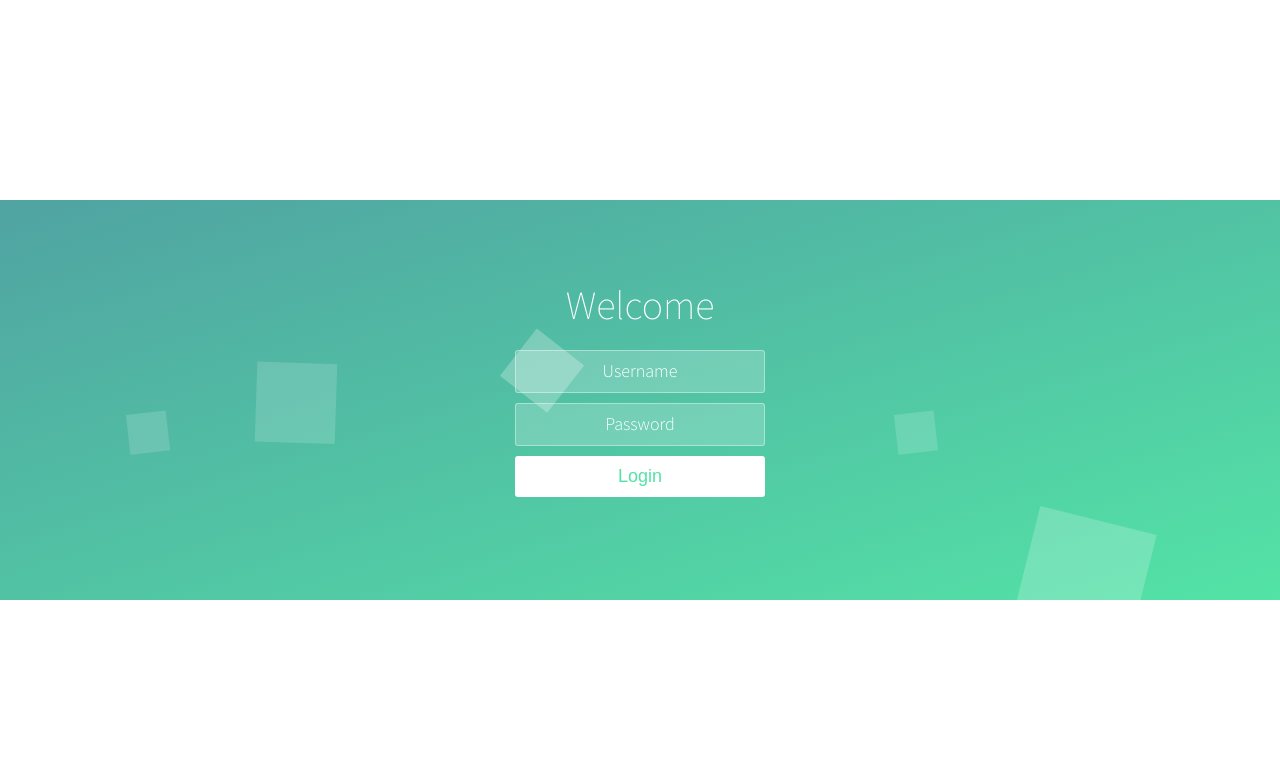
After one commit to Lairion/MainAcadProg, a Django app: page /login/ in a window 1280 px wide. The commit adds this page. Shown: the top 759 px of the page. Run offline with Django 3.2, Linux system fonts and the light colour scheme; some libraries are stand-ins or nearby versions.

Commit message:
Added REST and login

```diff
--- a/Portfolio/urls.py
+++ b/Portfolio/urls.py
@@ -17,10 +17,38 @@ from django.conf import settings
 from django.conf.urls.static import static
 from django.conf.urls import url, include
 from django.contrib import admin
+from django.shortcuts import render
+from django.http import HttpResponseRedirect,HttpResponse
+
+from django.contrib.auth import authenticate, login
+
+def my_auth(request):
+    username = request.POST.get('username',"user")
+
+    password = request.POST.get('password',"....")
+    user = authenticate(request, username=username, password=password)
+
+    print(user)
+    if user is not None:
+        login(request, user)
+        return HttpResponseRedirect("/skills/")
+    else:
+        # Return an 'invalid login' error message.
+        return HttpResponseRedirect('/login/')
+
+
+def my_login(request):
+    context = {
+        'title':"Login"
+    }
+    return render(request,'templates/login.html',context)
+
 
 urlpatterns = [
     url(r'^admin/', admin.site.urls),
     url(r'', include("skills.urls", namespace="skills")),
+    url(r'^login/', my_login),
+    url(r'^auth/', my_auth),
     #url(r'', include("skills.urls")),
 ]
 if settings.DEBUG:
--- a/skills/models.py
+++ b/skills/models.py
@@ -34,7 +34,7 @@ class Project(models.Model):
         return str(self.name)
 
     def get_url(self):
-        return reverse('skills:my_project',{id:self.id})
+        return reverse('skills:my_project',kwargs={'id':self.id})
         #return reverse('my_project', args=[self.id])
 
 
--- /dev/null
+++ b/skills/static/css/project.css
@@ -0,0 +1,6 @@
+.right_header{
+	float: right;
+}
+.left_img{
+	float: left;
+}
--- a/skills/templates/project.html
+++ b/skills/templates/project.html
@@ -1,8 +1,12 @@
 {%extends 'templates/base.html'%}
+{% load staticfiles %}
 {%block style%}
+	<link rel="stylesheet" href="{% static 'skills/static/css/project.css'%}">
 {%endblock style%}
 {%block content%}
-	{{project.name}}
+	<div class="right_header"><h2>{{project.name}}</h2></div>
+	<div class="left_Img"><img src="{%if project.image%}{{project.image.url}}{%else%}/media/no_img.jpg{%endif%}" alt=""></div>
+	<div>{{project.description}}</div>
 {%endblock content%}
 {%block scripts%}
 {%endblock scripts%}
--- a/skills/templates/projects.html
+++ b/skills/templates/projects.html
@@ -34,7 +34,7 @@
                 <p>
                     {{ project.instance.description }}
                 </p>
-                <a href="{{project.get_url}}" class="btn"> button</a>
+                <a href="{{project.instance.get_url}}" class="btn"> button</a>
             </div>
         </div>
         {% else %}
@@ -56,7 +56,7 @@
                     <p>
                         {{ project.instance.description }}
                     </p>
-                    <a href="{{project.get_url}}" class="btn">button</a>
+                    <a href="{{project.instance.get_url}}" class="btn">button</a>
                 </div>
         </div>
         {% endif %} {% endfor %}
--- a/skills/templates/skills.html
+++ b/skills/templates/skills.html
@@ -7,7 +7,7 @@
  <section id="skills">
  	{% for skill in skills %}
  	<progress value="{{skill.exp}}" max="100"></progress>
- 	<span>{{skill.name}}</span>
+ 	{%if request.user.is_staff%}<span>{{skill.name}}</span>{%endif%}
  	{% endfor %}
 </section>
 {% endblock content%}
--- a/skills/views.py
+++ b/skills/views.py
@@ -10,6 +10,8 @@ class SkillsViews(object):
 	@staticmethod
 	def skills(request):
 		skills = Skill.objects.all()
+		print(request.user)
+		print(request.user.is_staff)
 		context = {
 			"title":"Skills",
 			"skills":skills
@@ -22,6 +24,7 @@ class SkillsViews(object):
 		new_projects = []
 		for i in range(len(projects)):
 			new_projects.append({"instance":projects[i],"result":i % 2 == 0})
+		print(new_projects[0]['instance'].get_url())
 
 		context ={
 			"title":"Projects",
--- /dev/null
+++ b/static/css/login_animate.css
@@ -0,0 +1,231 @@
+@import url(https://fonts.googleapis.com/css?family=Source+Sans+Pro:200,300);
+* {
+  -webkit-box-sizing: border-box;
+          box-sizing: border-box;
+  margin: 0;
+  padding: 0;
+  font-weight: 300;
+}
+body {
+  font-family: 'Source Sans Pro', sans-serif;
+  color: white;
+  font-weight: 300;
+}
+body ::-webkit-input-placeholder {
+  /* WebKit browsers */
+  font-family: 'Source Sans Pro', sans-serif;
+  color: white;
+  font-weight: 300;
+}
+body :-moz-placeholder {
+  /* Mozilla Firefox 4 to 18 */
+  font-family: 'Source Sans Pro', sans-serif;
+  color: white;
+  opacity: 1;
+  font-weight: 300;
+}
+body ::-moz-placeholder {
+  /* Mozilla Firefox 19+ */
+  font-family: 'Source Sans Pro', sans-serif;
+  color: white;
+  opacity: 1;
+  font-weight: 300;
+}
+body :-ms-input-placeholder {
+  /* Internet Explorer 10+ */
+  font-family: 'Source Sans Pro', sans-serif;
+  color: white;
+  font-weight: 300;
+}
+.wrapper {
+  background: #50a3a2;
+  background: -webkit-gradient(linear, left top, right bottom, from(#50a3a2), to(#53e3a6));
+  background: linear-gradient(to bottom right, #50a3a2 0%, #53e3a6 100%);
+  position: absolute;
+  top: 50%;
+  left: 0;
+  width: 100%;
+  height: 400px;
+  margin-top: -200px;
+  overflow: hidden;
+}
+.wrapper.form-success .container h1 {
+  -webkit-transform: translateY(85px);
+          transform: translateY(85px);
+}
+.container {
+  max-width: 600px;
+  margin: 0 auto;
+  padding: 80px 0;
+  height: 400px;
+  text-align: center;
+}
+.container h1 {
+  font-size: 40px;
+  -webkit-transition-duration: 1s;
+          transition-duration: 1s;
+  -webkit-transition-timing-function: ease-in-put;
+          transition-timing-function: ease-in-put;
+  font-weight: 200;
+}
+form {
+  padding: 20px 0;
+  position: relative;
+  z-index: 2;
+}
+form input {
+  -webkit-appearance: none;
+     -moz-appearance: none;
+          appearance: none;
+  outline: 0;
+  border: 1px solid rgba(255, 255, 255, 0.4);
+  background-color: rgba(255, 255, 255, 0.2);
+  width: 250px;
+  border-radius: 3px;
+  padding: 10px 15px;
+  margin: 0 auto 10px auto;
+  display: block;
+  text-align: center;
+  font-size: 18px;
+  color: white;
+  -webkit-transition-duration: 0.25s;
+          transition-duration: 0.25s;
+  font-weight: 300;
+}
+form input:hover {
+  background-color: rgba(255, 255, 255, 0.4);
+}
+form input:focus {
+  background-color: white;
+  width: 300px;
+  color: #53e3a6;
+}
+form button {
+  -webkit-appearance: none;
+     -moz-appearance: none;
+          appearance: none;
+  outline: 0;
+  background-color: white;
+  border: 0;
+  padding: 10px 15px;
+  color: #53e3a6;
+  border-radius: 3px;
+  width: 250px;
+  cursor: pointer;
+  font-size: 18px;
+  -webkit-transition-duration: 0.25s;
+          transition-duration: 0.25s;
+}
+form button:hover {
+  background-color: #f5f7f9;
+}
+.bg-bubbles {
+  position: absolute;
+  top: 0;
+  left: 0;
+  width: 100%;
+  height: 100%;
+  z-index: 1;
+}
+.bg-bubbles li {
+  position: absolute;
+  list-style: none;
+  display: block;
+  width: 40px;
+  height: 40px;
+  background-color: rgba(255, 255, 255, 0.15);
+  bottom: -160px;
+  -webkit-animation: square 25s infinite;
+  animation: square 25s infinite;
+  -webkit-transition-timing-function: linear;
+  transition-timing-function: linear;
+}
+.bg-bubbles li:nth-child(1) {
+  left: 10%;
+}
+.bg-bubbles li:nth-child(2) {
+  left: 20%;
+  width: 80px;
+  height: 80px;
+  -webkit-animation-delay: 2s;
+          animation-delay: 2s;
+  -webkit-animation-duration: 17s;
+          animation-duration: 17s;
+}
+.bg-bubbles li:nth-child(3) {
+  left: 25%;
+  -webkit-animation-delay: 4s;
+          animation-delay: 4s;
+}
+.bg-bubbles li:nth-child(4) {
+  left: 40%;
+  width: 60px;
+  height: 60px;
+  -webkit-animation-duration: 22s;
+          animation-duration: 22s;
+  background-color: rgba(255, 255, 255, 0.25);
+}
+.bg-bubbles li:nth-child(5) {
+  left: 70%;
+}
+.bg-bubbles li:nth-child(6) {
+  left: 80%;
+  width: 120px;
+  height: 120px;
+  -webkit-animation-delay: 3s;
+          animation-delay: 3s;
+  background-color: rgba(255, 255, 255, 0.2);
+}
+.bg-bubbles li:nth-child(7) {
+  left: 32%;
+  width: 160px;
+  height: 160px;
+  -webkit-animation-delay: 7s;
+          animation-delay: 7s;
+}
+.bg-bubbles li:nth-child(8) {
+  left: 55%;
+  width: 20px;
+  height: 20px;
+  -webkit-animation-delay: 15s;
+          animation-delay: 15s;
+  -webkit-animation-duration: 40s;
+          animation-duration: 40s;
+}
+.bg-bubbles li:nth-child(9) {
+  left: 25%;
+  width: 10px;
+  height: 10px;
+  -webkit-animation-delay: 2s;
+          animation-delay: 2s;
+  -webkit-animation-duration: 40s;
+          animation-duration: 40s;
+  background-color: rgba(255, 255, 255, 0.3);
+}
+.bg-bubbles li:nth-child(10) {
+  left: 90%;
+  width: 160px;
+  height: 160px;
+  -webkit-animation-delay: 11s;
+          animation-delay: 11s;
+}
+@-webkit-keyframes square {
+  0% {
+    -webkit-transform: translateY(0);
+            transform: translateY(0);
+  }
+  100% {
+    -webkit-transform: translateY(-700px) rotate(600deg);
+            transform: translateY(-700px) rotate(600deg);
+  }
+}
+@keyframes square {
+  0% {
+    -webkit-transform: translateY(0);
+            transform: translateY(0);
+  }
+  100% {
+    -webkit-transform: translateY(-700px) rotate(600deg);
+            transform: translateY(-700px) rotate(600deg);
+  }
+}
--- /dev/null
+++ b/static/login_animate.js
@@ -0,0 +1,7 @@
+ $("#login-button").click(function(event){
+		 event.preventDefault();
+
+	 $('form').fadeOut(500);
+	 $('.wrapper').addClass('form-success');
+	 $('form').submit()
+});
--- a/templates/base.html
+++ b/templates/base.html
@@ -18,10 +18,11 @@
 	{%block content%}
 
 	{%endblock content%}
-	<!-- <script
+	<script
   src="http://code.jquery.com/jquery-3.3.1.min.js"
   integrity="sha256-FgpCb/KJQlLNfOu91ta32o/NMZxltwRo8QtmkMRdAu8="
   crossorigin="anonymous"></script>
+  <!--
 	<script src="https://maxcdn.bootstrapcdn.com/bootstrap/4.0.0/js/bootstrap.min.js" integrity="sha384-JZR6Spejh4U02d8jOt6vLEHfe/JQGiRRSQQxSfFWpi1MquVdAyjUar5+76PVCmYl" crossorigin="anonymous"></script>
 	<script src="https://cdnjs.cloudflare.com/ajax/libs/popper.js/1.12.9/umd/popper.min.js" integrity="sha384-ApNbgh9B+Y1QKtv3Rn7W3mgPxhU9K/ScQsAP7hUibX39j7fakFPskvXusvfa0b4Q" crossorigin="anonymous"></script> -->
 
--- /dev/null
+++ b/templates/login.html
@@ -0,0 +1,37 @@
+{%extends 'templates/base.html'%}
+{% load staticfiles %}
+{% block style%}
+<link rel="stylesheet" href="{% static 'static/css/login_animate.css' %}">
+{% endblock style%}
+{%block content%}
+<div class="wrapper">
+	<div class="container">
+		<h1>Welcome</h1>
+
+		<form class="form" action="/auth/" method="POST">
+			{% csrf_token %}
+			<input name="username" type="text" placeholder="Username">
+			<input name="password" type="password" placeholder="Password">
+			<button type="submit" id="login-button">Login</button>
+		</form>
+	</div>
+
+<ul class="bg-bubbles">
+		<li></li>
+		<li></li>
+		<li></li>
+		<li></li>
+		<li></li>
+		<li></li>
+		<li></li>
+		<li></li>
+		<li></li>
+		<li></li>
+	</ul>
+</div>
+
+{%endblock content%}
+
+{%block scripts%}
+<script src="{% static 'static/login_animate.js' %}"></script>
+{%endblock scripts%}
```
Also changed, not shown: db.sqlite3.
